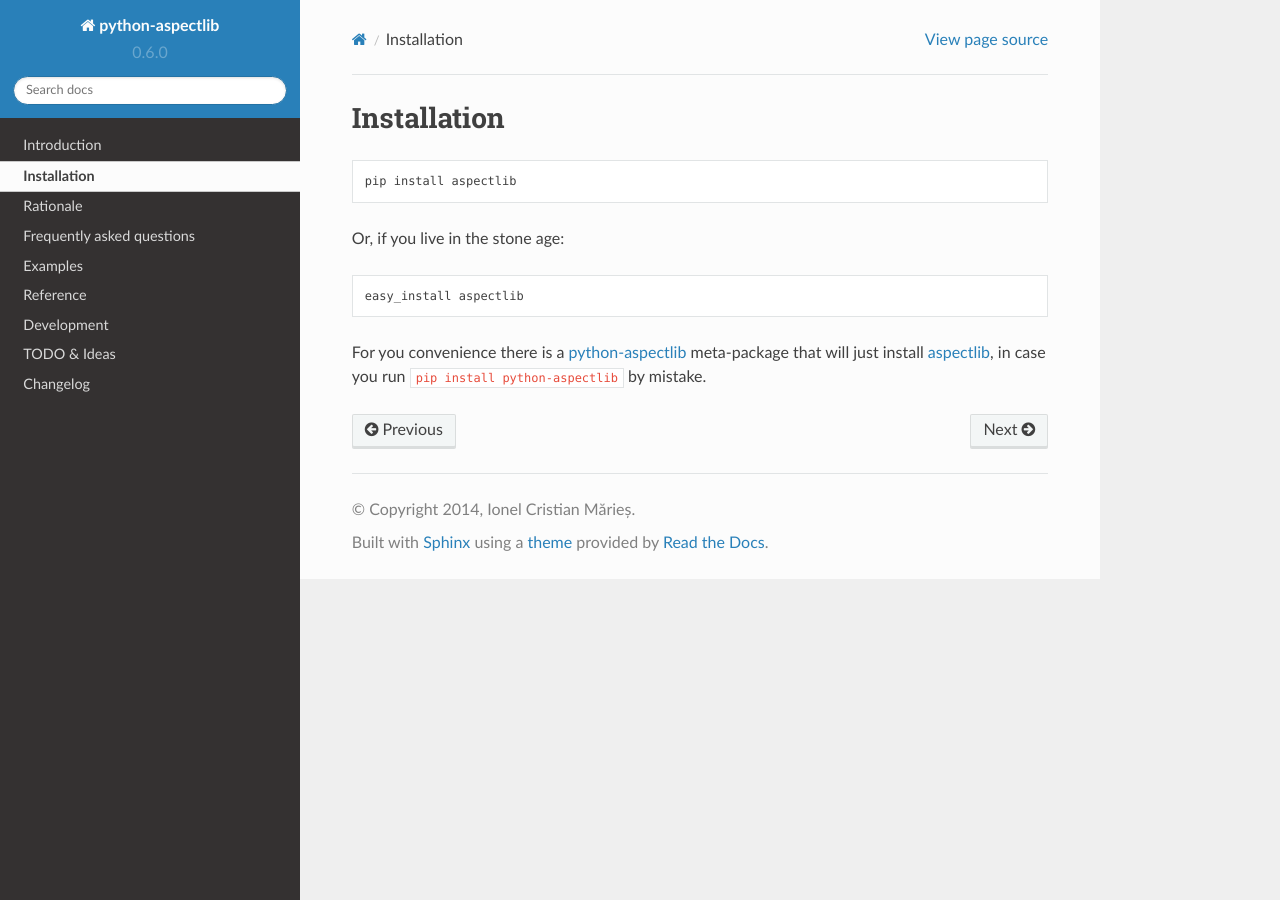
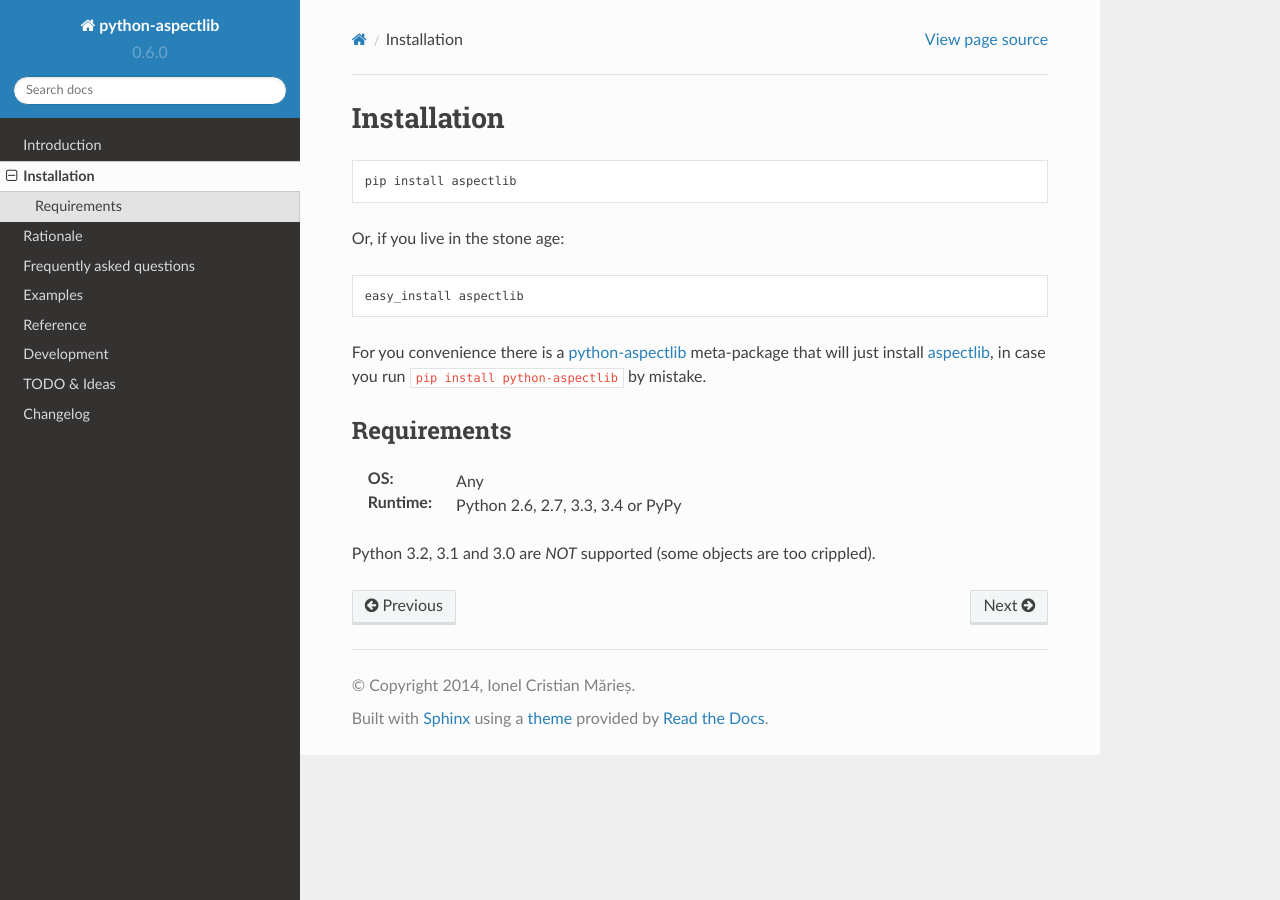
Before and after one commit to ionelmc/python-aspectlib, a Sphinx documentation site: the page built from docs/installation.rst, in a window 1280 px wide. Built offline with Sphinx 7.4.7 and the Read the Docs theme 2.0.0, drawn with Linux system fonts in a browser that asks for light colours.

Commit message:
Add requirements.

```diff
--- a/docs/installation.rst
+++ b/docs/installation.rst
@@ -13,3 +13,11 @@ Or, if you live in the stone age::
 For you convenience there is a `python-aspectlib <https://pypi.python.org/pypi/python-aspectlib>`_ meta-package that will
 just install `aspectlib <https://pypi.python.org/pypi/aspectlib>`_, in case you run ``pip install python-aspectlib`` by
 mistake.
+
+Requirements
+------------
+
+:OS: Any
+:Runtime: Python 2.6, 2.7, 3.3, 3.4 or PyPy
+
+Python 3.2, 3.1 and 3.0 are *NOT* supported (some objects are too crippled).
```
